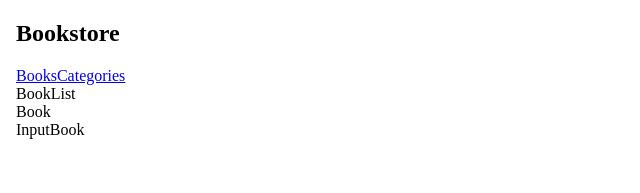
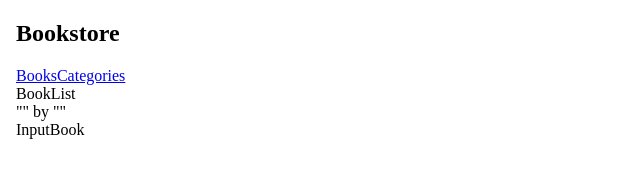
Before and after one commit to memelopez/Bookstore, a React (Create React App) app: page / in a window 1280 px wide. Shown: the top 193 px of the page, without its empty margins (0-640 px from the left). Built offline with nearby package versions, Linux system fonts and the light colour scheme.

Commit message:
Add props for title and author

```diff
--- a/src/components/Book.js
+++ b/src/components/Book.js
@@ -1,9 +1,26 @@
 import React from 'react';
+import PropTypes from 'prop-types';
 
-function Book() {
+function Book(props) {
+  const { title, author } = props;
   return (
-    <div>Book</div>
+    <div className="Book">
+      <span>
+        &quot;
+        {title}
+        &quot;
+        by
+        &quot;
+        {author}
+        &quot;
+      </span>
+    </div>
   );
 }
 
+Book.propTypes = {
+  title: PropTypes.string.isRequired,
+  author: PropTypes.string.isRequired,
+};
+
 export default Book;
```
